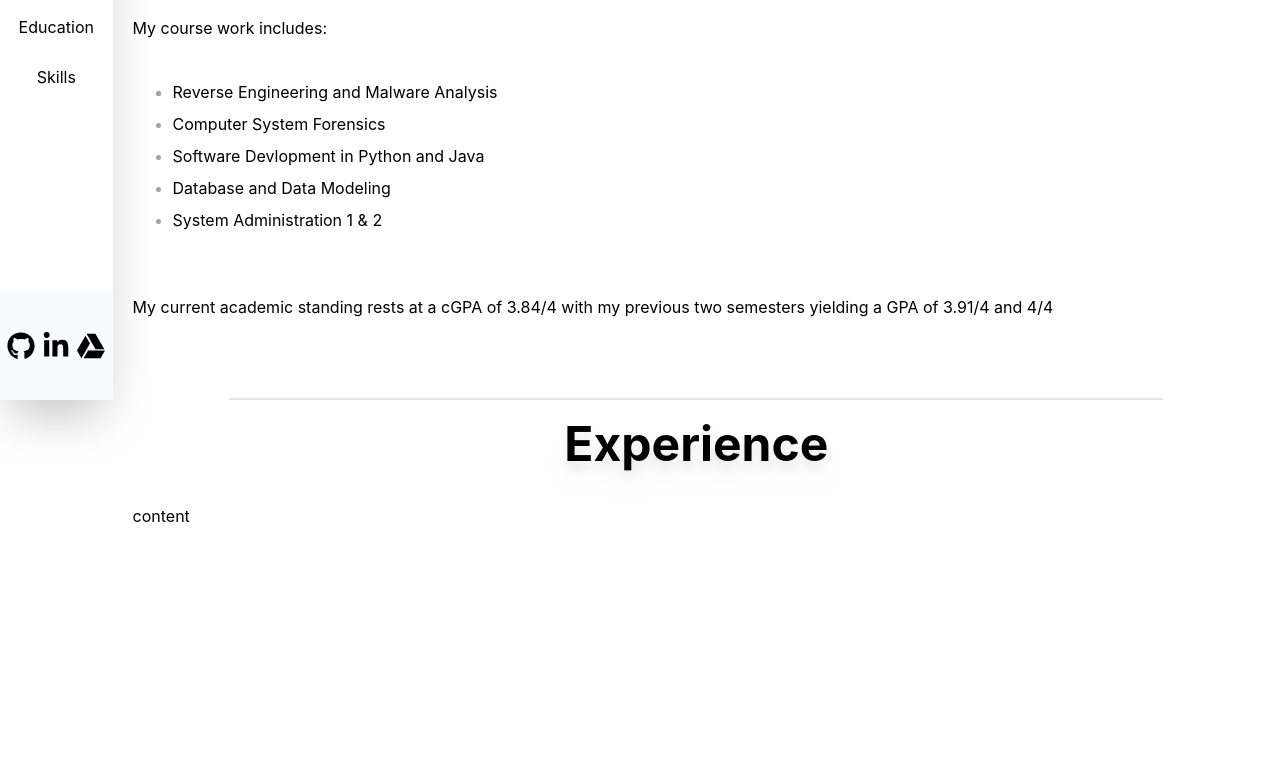
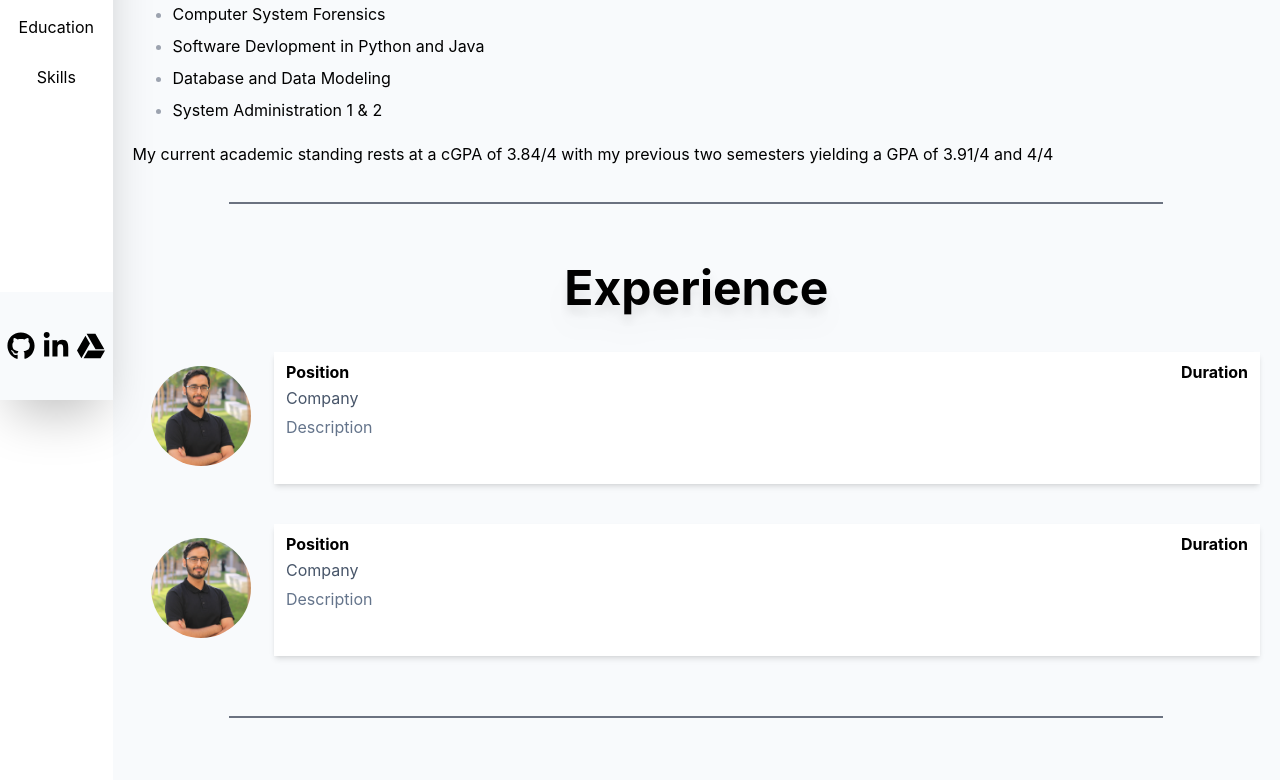
Before and after one commit to Sma-Das/next-portfolio-app, a Next.js app: page / in a window 1280 px wide. Shown: the part 1200-1980 px from the top of the page. Built offline with nearby package versions, Linux system fonts and the light colour scheme.

Commit message:
Created experience item

```diff
--- a/components/layout.tsx
+++ b/components/layout.tsx
@@ -3,7 +3,7 @@ type LayoutProps = {
 };
 
 const Layout: React.FC<LayoutProps> = ({ children }) => {
-  return <div className="bg-white grow">{children}</div>;
+  return <div className="bg-slate-50 grow">{children}</div>;
 };
 
 export default Layout;
--- a/sections/about-me.tsx
+++ b/sections/about-me.tsx
@@ -3,7 +3,7 @@ const AboutMe: React.FC = () => {
     <>
       <section
         id="about-me"
-        className="h-screen flex flex-col after:border-b-2 after:w-4/5 after:mx-[10%]"
+        className="flex flex-col after:border-b-2 after:w-4/5 after:mx-[10%] after:border-gray-500 bg-slate-50 mb-10"
       >
         <div className="text-center py-5">
           <h1 className="font-bold text-3xl drop-shadow-xl xl:text-5xl">
@@ -33,7 +33,7 @@ const AboutMe: React.FC = () => {
           <div className="leading-loose">
             My course work includes:
             <br />
-            <br />
+            <br className="hidden md:block" />
             <ul className="list-item list-disc list-outside ml-10 marker:text-gray-400">
               <li>Reverse Engineering and Malware Analysis</li>
               <li>Computer System Forensics</li>
@@ -42,7 +42,7 @@ const AboutMe: React.FC = () => {
               <li>System Administration 1 & 2</li>
             </ul>
           </div>
-          <div className="leading-loose">
+          <div className="leading-loose py-5 md:py-3">
             My current academic standing rests at a cGPA of 3.84/4 with my
             previous two semesters yielding a GPA of 3.91/4 and 4/4
           </div>
--- a/sections/experience.tsx
+++ b/sections/experience.tsx
@@ -1,13 +1,63 @@
+import Image from "next/image";
+
 const Experience: React.FC = () => {
   return (
     <>
-      <section id="experience" className="h-screen flex flex-col">
+      <section
+        id="experience"
+        className="flex flex-col after:border-b-2 after:w-4/5 after:mx-[10%] after:border-gray-500 bg-slate-50 pb-10 after:pt-10"
+      >
         <div className="text-center py-5">
           <h1 className="font-bold text-3xl drop-shadow-xl xl:text-5xl">
             Experience
           </h1>
         </div>
-        <div className="flex-grow p-5">content</div>
+        <div className="flex-grow p-5 ">
+          <div className="grid gap-1 gap-y-10 grid-flow-row grid-cols-8 [&>div]:shadow-md [&>div]:bg-white items-center">
+            <span className="hidden md:block justify-self-center">
+              <Image
+                src="/assets/sma_das.jpg"
+                width="100%"
+                height="100%"
+                alt="logo"
+                className="rounded-full"
+              />
+            </span>
+            <div className="grid grid-cols-4 grid-rows-5 col-span-full md:col-span-7 p-3">
+              <div className="col-span-2 row-span-1 font-bold">Position</div>
+              <div className="col-span-2 row-span-1 text-right font-bold">
+                Duration
+              </div>
+              <div className="col-span-4 row-span-1 mt-1 text-slate-600">
+                Company
+              </div>
+              <div className="col-span-4 row-span-2 mt-3 text-slate-500">
+                Description
+              </div>
+            </div>
+            <span className="hidden md:block justify-self-center">
+              <Image
+                src="/assets/sma_das.jpg"
+                width="100%"
+                height="100%"
+                alt="logo"
+                className="rounded-full"
+              />
+            </span>
+            <div className="grid grid-cols-4 grid-rows-5 col-span-full md:col-span-7 p-3">
+              <div className="col-span-2 row-span-1 font-bold">Position</div>
+              <div className="col-span-2 row-span-1 text-right font-bold">
+                Duration
+              </div>
+              <div className="col-span-4 row-span-1 mt-1 text-slate-600">
+                Company
+              </div>
+              <div className="col-span-4 row-span-2 mt-3 text-slate-500">
+                Description
+              </div>
+            </div>
+          </div>
+        </div>
       </section>
     </>
   );
```
